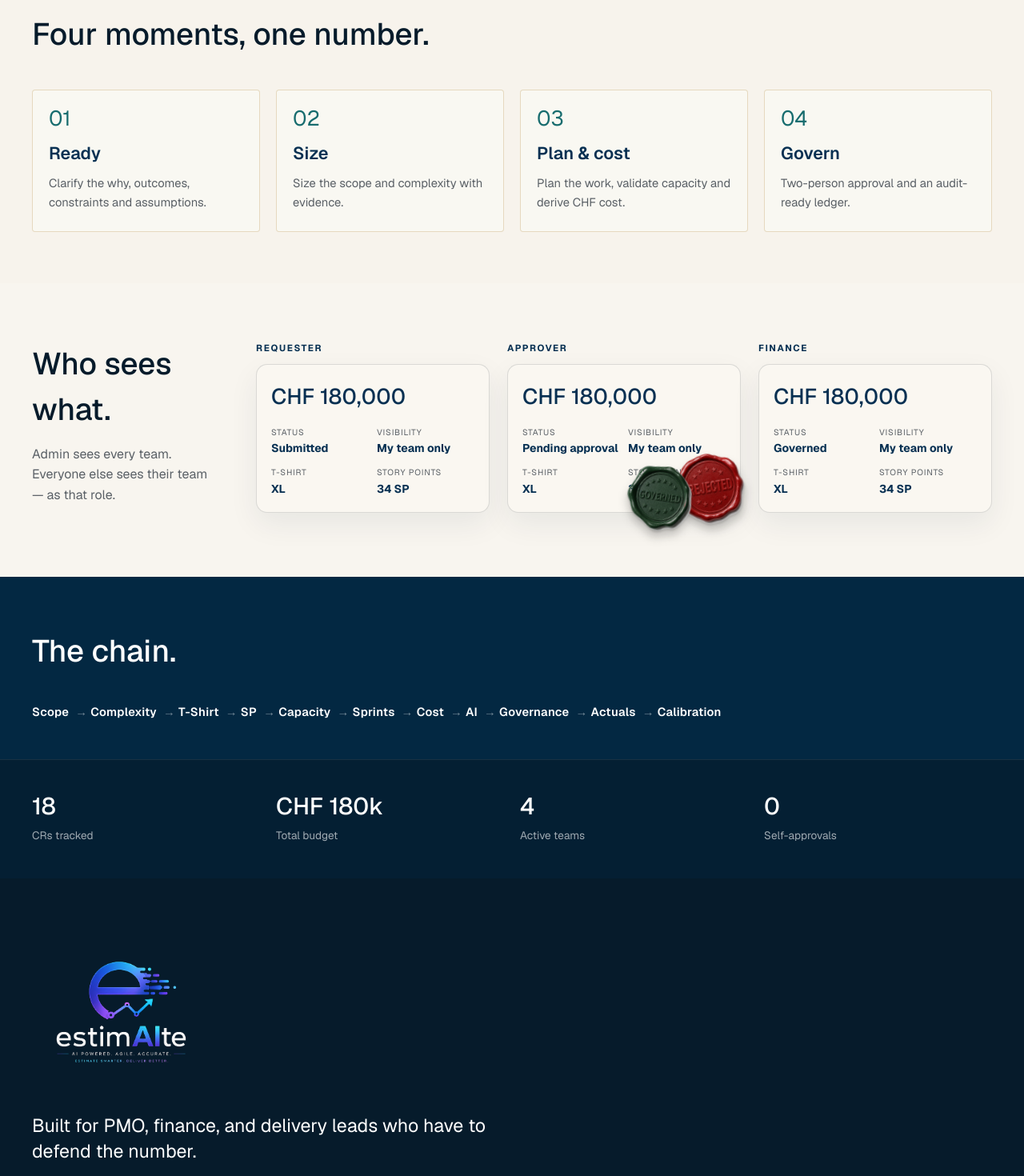
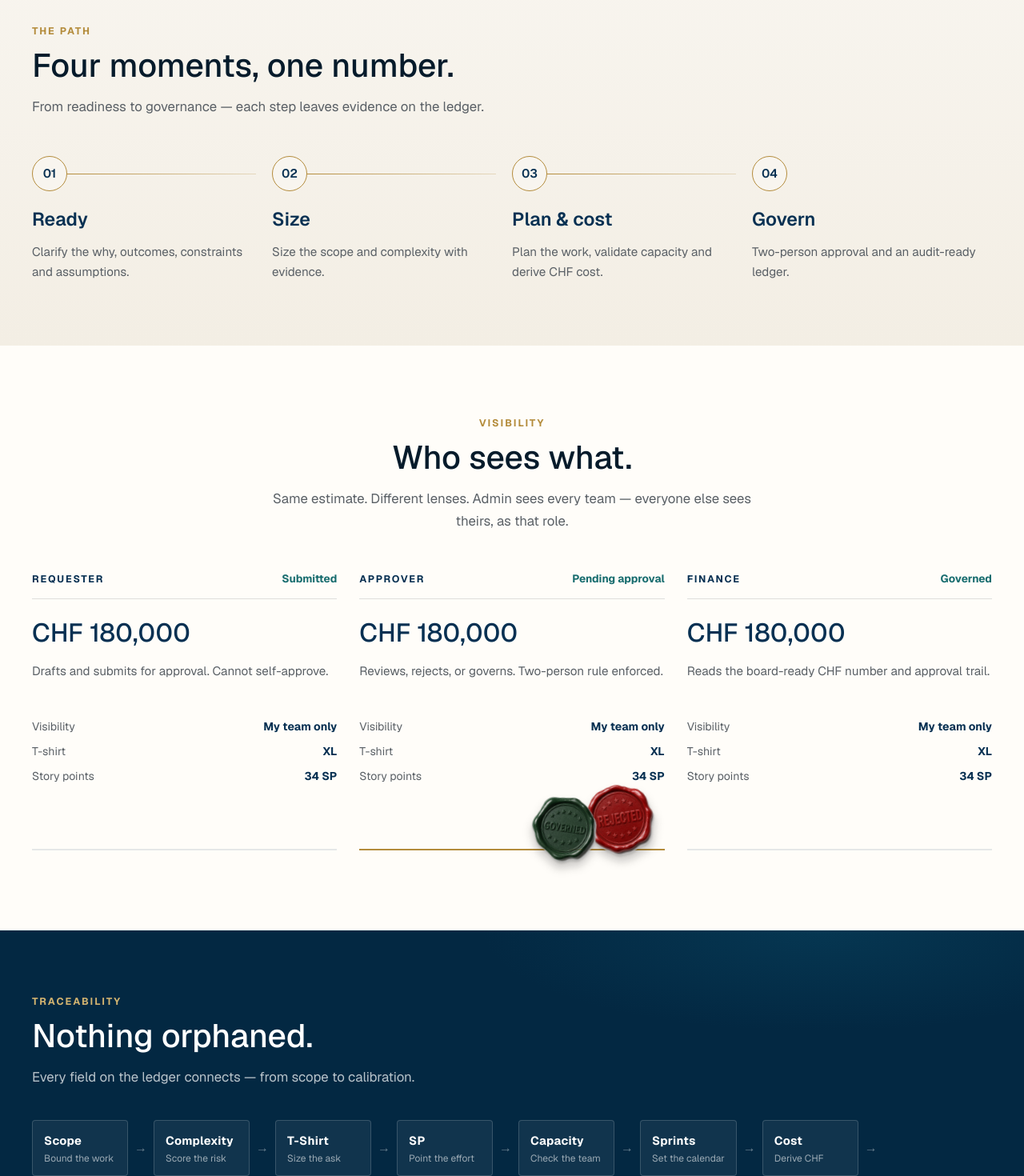
Before and after one commit to ashish-vxii76/Estimaite-NEW-, a Next.js app: page / in a window 1280 px wide. Shown: the part 860-2330 px from the top of the page at 80% size. Built offline with nearby package versions, Linux system fonts and the light colour scheme.

Commit message:
Improve Board Pack sections UX and right-align the header nav.
Logo stays left; Product/Moments/Governance/Proof + Sign in sit together
on the right. Moments become a connected track, roles a clearer mirror,
chain pills with plain-English hints, plus a closing CTA band.

```diff
--- a/src/LandingPage.tsx
+++ b/src/LandingPage.tsx
@@ -29,17 +29,17 @@ const MOMENTS = [
 ] as const;
 
 const CHAIN = [
-  "Scope",
-  "Complexity",
-  "T-Shirt",
-  "SP",
-  "Capacity",
-  "Sprints",
-  "Cost",
-  "AI",
-  "Governance",
-  "Actuals",
-  "Calibration",
+  { label: "Scope", hint: "Bound the work" },
+  { label: "Complexity", hint: "Score the risk" },
+  { label: "T-Shirt", hint: "Size the ask" },
+  { label: "SP", hint: "Point the effort" },
+  { label: "Capacity", hint: "Check the team" },
+  { label: "Sprints", hint: "Set the calendar" },
+  { label: "Cost", hint: "Derive CHF" },
+  { label: "AI", hint: "Note the impact" },
+  { label: "Governance", hint: "Two-person sign" },
+  { label: "Actuals", hint: "Capture delivery" },
+  { label: "Calibration", hint: "Learn the delta" },
 ] as const;
 
 function MiniTrend() {
@@ -114,41 +114,45 @@ function HeroLedger() {
   );
 }
 
-function RoleCard({
+function RolePanel({
   role,
   status,
-  visibility,
+  note,
   seals,
+  emphasis,
 }: {
   role: string;
   status: string;
-  visibility: string;
+  note: string;
   seals?: Array<"red" | "green">;
+  emphasis?: boolean;
 }) {
   return (
-    <article className="bp-role-card">
+    <article className={`bp-role-panel${emphasis ? " bp-role-panel-emphasis" : ""}`}>
+      <header className="bp-role-panel-head">
         <p className="bp-role-label">{role}</p>
-      <div className="bp-role-sheet">
+        <p className="bp-role-status">{status}</p>
+      </header>
+
+      <div className="bp-role-panel-body">
         <p className="bp-role-cost">CHF 180,000</p>
-        <dl>
-          <div>
-            <dt>Status</dt>
-            <dd>{status}</dd>
+        <p className="bp-role-note">{note}</p>
+        <ul className="bp-role-meta">
+          <li>
+            <span>Visibility</span>
+            <strong>My team only</strong>
+          </li>
+          <li>
+            <span>T-shirt</span>
+            <strong>XL</strong>
+          </li>
+          <li>
+            <span>Story points</span>
+            <strong>34 SP</strong>
+          </li>
+        </ul>
       </div>
-          <div>
-            <dt>Visibility</dt>
-            <dd>{visibility}</dd>
-          </div>
-          <div>
-            <dt>T-shirt</dt>
-            <dd>XL</dd>
-          </div>
-          <div>
-            <dt>Story points</dt>
-            <dd>34 SP</dd>
-          </div>
-        </dl>
-      </div>
+
       {seals?.map((seal) => (
         <WaxSeal
           key={seal}
@@ -171,16 +175,17 @@ export default function LandingPage() {
             <EstimAIteLogo tone="light" className="bp-logo" />
           </Link>
 
+          <div className="bp-header-right">
             <nav className="bp-nav" aria-label="Main">
               <a href="#product">Product</a>
               <a href="#moments">Moments</a>
               <a href="#governance">Governance</a>
               <a href="#proof">Proof</a>
             </nav>
-
             <Link href={LOGIN} className="bp-btn bp-btn-ghost">
               Sign in
             </Link>
+          </div>
         </div>
       </header>
 
@@ -201,7 +206,7 @@ export default function LandingPage() {
               </Link>
             </div>
 
-            <div className="bp-hero-art" aria-hidden={false}>
+            <div className="bp-hero-art">
               <HeroLedger />
             </div>
           </div>
@@ -209,13 +214,26 @@ export default function LandingPage() {
 
         <section className="bp-moments" id="moments">
           <div className="bp-section-inner">
+            <div className="bp-section-head">
+              <p className="bp-kicker">The path</p>
               <h2>Four moments, one number.</h2>
-            <ol className="bp-moments-grid">
-              {MOMENTS.map((m) => (
+              <p className="bp-lede">
+                From readiness to governance — each step leaves evidence on the
+                ledger.
+              </p>
+            </div>
+
+            <ol className="bp-moments-track">
+              {MOMENTS.map((m, i) => (
                 <li key={m.n} className="bp-moment">
-                  <span className="bp-moment-n">{m.n}</span>
+                  <div className="bp-moment-rail" aria-hidden>
+                    <span className="bp-moment-dot">{m.n}</span>
+                    {i < MOMENTS.length - 1 ? <span className="bp-moment-line" /> : null}
+                  </div>
+                  <div className="bp-moment-copy">
                     <h3>{m.title}</h3>
                     <p>{m.body}</p>
+                  </div>
                 </li>
               ))}
             </ol>
@@ -223,31 +241,33 @@ export default function LandingPage() {
         </section>
 
         <section className="bp-roles" id="governance">
-          <div className="bp-section-inner bp-roles-inner">
-            <div className="bp-roles-intro">
+          <div className="bp-section-inner">
+            <div className="bp-section-head bp-section-head-center">
+              <p className="bp-kicker">Visibility</p>
               <h2>Who sees what.</h2>
-              <p>
-                Admin sees every team. Everyone else sees their team — as that
-                role.
+              <p className="bp-lede">
+                Same estimate. Different lenses. Admin sees every team —
+                everyone else sees theirs, as that role.
               </p>
             </div>
 
             <div className="bp-roles-grid">
-              <RoleCard
+              <RolePanel
                 role="Requester"
                 status="Submitted"
-                visibility="My team only"
+                note="Drafts and submits for approval. Cannot self-approve."
               />
-              <RoleCard
+              <RolePanel
                 role="Approver"
                 status="Pending approval"
-                visibility="My team only"
+                note="Reviews, rejects, or governs. Two-person rule enforced."
                 seals={["red", "green"]}
+                emphasis
               />
-              <RoleCard
+              <RolePanel
                 role="Finance"
                 status="Governed"
-                visibility="My team only"
+                note="Reads the board-ready CHF number and approval trail."
               />
             </div>
           </div>
@@ -255,11 +275,21 @@ export default function LandingPage() {
 
         <section className="bp-chain" id="proof">
           <div className="bp-section-inner">
-            <h2>The chain.</h2>
+            <div className="bp-section-head">
+              <p className="bp-kicker bp-kicker-on-dark">Traceability</p>
+              <h2>Nothing orphaned.</h2>
+              <p className="bp-lede bp-lede-on-dark">
+                Every field on the ledger connects — from scope to calibration.
+              </p>
+            </div>
+
             <ol className="bp-chain-flow">
-              {CHAIN.map((label, i) => (
-                <li key={label} className="bp-chain-item">
-                  <span>{label}</span>
+              {CHAIN.map((item, i) => (
+                <li key={item.label} className="bp-chain-item">
+                  <div className="bp-chain-pill">
+                    <strong>{item.label}</strong>
+                    <span>{item.hint}</span>
+                  </div>
                   {i < CHAIN.length - 1 ? (
                     <span className="bp-chain-arrow" aria-hidden>
                       →
@@ -272,23 +302,35 @@ export default function LandingPage() {
         </section>
 
         <section className="bp-proof" aria-label="Proof points">
-          <div className="bp-section-inner bp-proof-grid">
+          <div className="bp-section-inner">
+            <div className="bp-proof-grid">
               <div>
                 <strong>18</strong>
-              <span>CRs tracked</span>
+                <span>Change requests tracked</span>
               </div>
               <div>
                 <strong>CHF 180k</strong>
-              <span>Total budget</span>
+                <span>Governed budget on the ledger</span>
               </div>
               <div>
                 <strong>4</strong>
-              <span>Active teams</span>
+                <span>Teams active and aligned</span>
               </div>
               <div>
                 <strong>0</strong>
-              <span>Self-approvals</span>
+                <span>Self-approvals tolerated</span>
               </div>
+            </div>
+          </div>
+        </section>
+
+        <section className="bp-close">
+          <div className="bp-section-inner bp-close-inner">
+            <h2>Ready when the number has to hold up.</h2>
+            <p>Open the ledger and start a governed estimate.</p>
+            <Link href={LOGIN} className="bp-btn bp-btn-solid">
+              Start a governed estimate
+            </Link>
           </div>
         </section>
       </main>
--- a/src/landing.css
+++ b/src/landing.css
@@ -55,9 +55,9 @@
   width: min(100% - 48px, var(--bp-width));
   margin-inline: auto;
   min-height: 92px;
-  display: grid;
-  grid-template-columns: 1fr auto 1fr;
+  display: flex;
   align-items: center;
+  justify-content: space-between;
   gap: 24px;
 }
 
@@ -65,7 +65,7 @@
   display: inline-flex;
   align-items: center;
   line-height: 0;
-  justify-self: start;
+  flex-shrink: 0;
 }
 
 .bp-logo {
@@ -77,10 +77,19 @@
   object-position: left center;
 }
 
+.bp-header-right {
+  display: flex;
+  align-items: center;
+  justify-content: flex-end;
+  gap: 28px;
+  margin-left: auto;
+}
+
 .bp-nav {
   display: flex;
-  gap: 35px;
-  justify-content: center;
+  gap: 28px;
+  align-items: center;
+  justify-content: flex-end;
 }
 
 .bp-nav a {
@@ -88,14 +97,15 @@
   font-weight: 600;
   letter-spacing: 0.04em;
   color: var(--bp-navy-ink);
+  white-space: nowrap;
 }
 
 .bp-nav a:hover {
   color: var(--bp-teal);
 }
 
-.bp-header-inner > .bp-btn {
-  justify-self: end;
+.bp-header-right > .bp-btn {
+  flex-shrink: 0;
   min-height: 50px;
   padding: 0 22px;
   font-size: 1rem;
@@ -393,140 +403,222 @@
   transform: rotate(-8deg);
 }
 
-/* —— Moments —— */
+/* —— Shared section heads —— */
 
-.bp-moments {
-  padding: 72px 0 64px;
-  background: #f7f3ec;
-  border-top: 1px solid var(--bp-border);
+.bp-section-head {
+  max-width: 40rem;
+}
+
+.bp-section-head-center {
+  margin-inline: auto;
+  text-align: center;
+}
+
+.bp-kicker {
+  margin: 0 0 10px;
+  font-size: 0.78rem;
+  font-weight: 700;
+  letter-spacing: 0.16em;
+  text-transform: uppercase;
+  color: var(--bp-gold);
+}
+
+.bp-kicker-on-dark {
+  color: var(--bp-gold-light, #d3b470);
+}
+
+.bp-lede {
+  margin: 14px 0 0;
+  font-size: 1.05rem;
+  line-height: 1.65;
+  color: var(--bp-muted);
+}
+
+.bp-lede-on-dark {
+  color: rgba(255, 255, 255, 0.72);
 }
 
 .bp-moments h2,
 .bp-roles h2,
-.bp-chain h2 {
+.bp-chain h2,
+.bp-close h2 {
   margin: 0;
   font-family: var(--bp-serif);
-  font-size: clamp(1.9rem, 3vw, 2.4rem);
+  font-size: clamp(1.95rem, 3.2vw, 2.55rem);
   font-weight: 500;
   color: var(--bp-navy-ink);
+  line-height: 1.15;
 }
 
-.bp-moments-grid {
+/* —— Moments (connected track) —— */
+
+.bp-moments {
+  padding: 88px 0 80px;
+  background:
+    linear-gradient(180deg, #f8f5ef 0%, #f3eee4 100%);
+  border-top: 1px solid var(--bp-border);
+}
+
+.bp-moments-track {
   list-style: none;
-  margin: 40px 0 0;
+  margin: 48px 0 0;
   padding: 0;
   display: grid;
   grid-template-columns: repeat(4, minmax(0, 1fr));
-  gap: 20px;
-  counter-reset: none;
+  gap: 0;
 }
 
 .bp-moment {
-  padding: 22px 20px 24px;
-  border: 1px solid rgba(180, 140, 60, 0.28);
-  border-radius: 4px;
-  background: rgba(250, 248, 244, 0.85);
+  display: grid;
+  gap: 18px;
+  padding-right: 20px;
 }
 
-.bp-moment-n {
-  display: block;
-  font-family: var(--bp-serif);
-  font-size: 1.65rem;
-  color: var(--bp-teal);
-  line-height: 1;
+.bp-moment-rail {
+  display: flex;
+  align-items: center;
+  gap: 0;
+  min-height: 44px;
 }
 
-.bp-moment h3 {
-  margin: 14px 0 0;
+.bp-moment-dot {
+  display: inline-flex;
+  align-items: center;
+  justify-content: center;
+  width: 44px;
+  height: 44px;
+  flex-shrink: 0;
+  border: 1.5px solid var(--bp-gold);
+  border-radius: 999px;
+  background: var(--bp-cream-2);
   font-family: var(--bp-serif);
-  font-size: 1.35rem;
+  font-size: 0.95rem;
+  font-weight: 600;
+  color: var(--bp-navy);
+  z-index: 1;
+}
+
+.bp-moment-line {
+  flex: 1;
+  height: 1px;
+  margin-left: -1px;
+  background: linear-gradient(90deg, var(--bp-gold), rgba(180, 140, 60, 0.25));
+}
+
+.bp-moment-copy h3 {
+  margin: 0;
+  font-family: var(--bp-serif);
+  font-size: 1.45rem;
   font-weight: 600;
   color: var(--bp-navy);
 }
 
-.bp-moment p {
+.bp-moment-copy p {
   margin: 10px 0 0;
-  font-size: 0.92rem;
-  line-height: 1.6;
+  max-width: 28ch;
+  font-size: 0.95rem;
+  line-height: 1.65;
   color: var(--bp-muted);
 }
 
-/* —— Roles —— */
+/* —— Roles (role mirror) —— */
 
 .bp-roles {
-  padding: 72px 0 80px;
-  background: var(--bp-cream-2);
-}
-
-.bp-roles-inner {
-  display: grid;
-  grid-template-columns: minmax(180px, 240px) 1fr;
-  gap: 40px;
-  align-items: start;
-}
-
-.bp-roles-intro p {
-  margin: 14px 0 0;
-  max-width: 22ch;
-  font-size: 1rem;
-  line-height: 1.6;
-  color: var(--bp-muted);
+  padding: 88px 0 100px;
+  background: #fffdf9;
 }
 
 .bp-roles-grid {
+  margin-top: 48px;
   display: grid;
   grid-template-columns: repeat(3, minmax(0, 1fr));
-  gap: 22px;
+  gap: 28px;
+  align-items: stretch;
 }
 
-.bp-role-card {
+.bp-role-panel {
   position: relative;
+  display: flex;
+  flex-direction: column;
+  min-height: 100%;
+  padding: 0 0 28px;
+  border-bottom: 2px solid rgba(7, 48, 82, 0.1);
+}
+
+.bp-role-panel-emphasis {
+  border-bottom-color: var(--bp-gold);
+}
+
+.bp-role-panel-head {
+  display: flex;
+  align-items: baseline;
+  justify-content: space-between;
+  gap: 12px;
+  margin-bottom: 18px;
+  padding-bottom: 14px;
+  border-bottom: 1px solid var(--bp-border);
 }
 
 .bp-role-label {
-  margin: 0 0 12px;
-  font-size: 0.72rem;
+  margin: 0;
+  font-size: 0.78rem;
   font-weight: 700;
   letter-spacing: 0.14em;
   text-transform: uppercase;
   color: var(--bp-navy);
 }
 
-.bp-role-sheet {
-  padding: 20px 18px 18px;
-  border: 1px solid var(--bp-border);
-  border-radius: 14px;
-  background: var(--bp-paper);
-  box-shadow: 0 14px 36px rgba(3, 40, 66, 0.07);
+.bp-role-status {
+  margin: 0;
+  font-size: 0.85rem;
+  font-weight: 650;
+  color: var(--bp-teal);
+  text-align: right;
+}
+
+.bp-role-panel-body {
+  flex: 1;
+  padding-bottom: 52px;
 }
 
 .bp-role-cost {
   margin: 0;
   font-family: var(--bp-serif);
-  font-size: 1.7rem;
+  font-size: 2rem;
   font-weight: 500;
   color: var(--bp-navy);
 }
 
-.bp-role-sheet dl {
-  margin: 16px 0 0;
-  display: grid;
-  grid-template-columns: 1fr 1fr;
-  gap: 12px 10px;
+.bp-role-note {
+  margin: 12px 0 0;
+  font-size: 0.95rem;
+  line-height: 1.55;
+  color: var(--bp-muted);
+  min-height: 3.2em;
 }
 
-.bp-role-sheet dt {
-  font-size: 0.65rem;
-  letter-spacing: 0.08em;
-  text-transform: uppercase;
+.bp-role-meta {
+  list-style: none;
+  margin: 22px 0 0;
+  padding: 0;
+  display: grid;
+  gap: 10px;
+}
+
+.bp-role-meta li {
+  display: flex;
+  justify-content: space-between;
+  gap: 12px;
+  font-size: 0.88rem;
+}
+
+.bp-role-meta span {
   color: var(--bp-muted);
 }
 
-.bp-role-sheet dd {
-  margin: 2px 0 0;
-  font-size: 0.88rem;
+.bp-role-meta strong {
+  color: var(--bp-navy);
   font-weight: 700;
-  color: var(--bp-navy);
 }
 
 .bp-role-seal {
@@ -535,22 +627,24 @@
 }
 
 .bp-role-seal-red {
-  right: -10px;
-  bottom: -18px;
+  right: 8px;
+  bottom: -12px;
   transform: rotate(-10deg);
 }
 
 .bp-role-seal-green {
-  right: 54px;
-  bottom: -28px;
+  right: 78px;
+  bottom: -22px;
   transform: rotate(8deg);
 }
 
 /* —— Chain —— */
 
 .bp-chain {
-  padding: 64px 0 48px;
-  background: var(--bp-navy-deep);
+  padding: 80px 0 72px;
+  background:
+    radial-gradient(ellipse 60% 50% at 80% 0%, rgba(11, 82, 111, 0.35), transparent 55%),
+    var(--bp-navy-deep);
   color: #fff;
 }
 
@@ -560,32 +654,53 @@
 
 .bp-chain-flow {
   list-style: none;
-  margin: 36px 0 0;
+  margin: 40px 0 0;
   padding: 0;
   display: flex;
   flex-wrap: wrap;
-  align-items: center;
-  gap: 10px 4px;
+  align-items: stretch;
+  gap: 10px 6px;
 }
 
 .bp-chain-item {
   display: inline-flex;
   align-items: center;
-  gap: 8px;
+  gap: 6px;
+}
+
+.bp-chain-pill {
+  display: grid;
+  gap: 4px;
+  min-width: 7.5rem;
+  padding: 14px 14px 12px;
+  border: 1px solid rgba(255, 255, 255, 0.16);
+  border-radius: 4px;
+  background: rgba(255, 255, 255, 0.06);
+}
+
+.bp-chain-pill strong {
   font-size: 0.92rem;
-  font-weight: 600;
+  font-weight: 700;
   letter-spacing: 0.02em;
 }
 
+.bp-chain-pill span {
+  font-size: 0.75rem;
+  color: rgba(255, 255, 255, 0.58);
+  line-height: 1.3;
+}
+
 .bp-chain-arrow {
-  opacity: 0.45;
+  opacity: 0.4;
   font-weight: 400;
+  font-size: 1rem;
+  padding-inline: 2px;
 }
 
 /* —— Proof —— */
 
 .bp-proof {
-  padding: 36px 0 44px;
+  padding: 48px 0;
   background: #041f33;
   border-top: 1px solid rgba(255, 255, 255, 0.08);
   color: rgba(255, 255, 255, 0.88);
@@ -594,22 +709,50 @@
 .bp-proof-grid {
   display: grid;
   grid-template-columns: repeat(4, minmax(0, 1fr));
-  gap: 20px;
+  gap: 28px;
 }
 
 .bp-proof-grid strong {
   display: block;
   font-family: var(--bp-serif);
-  font-size: 1.85rem;
+  font-size: 2rem;
   font-weight: 500;
   color: #fff;
 }
 
 .bp-proof-grid span {
   display: block;
-  margin-top: 4px;
-  font-size: 0.85rem;
-  color: rgba(255, 255, 255, 0.62);
+  margin-top: 6px;
+  max-width: 16ch;
+  font-size: 0.88rem;
+  line-height: 1.4;
+  color: rgba(255, 255, 255, 0.58);
+}
+
+/* —— Closing CTA —— */
+
+.bp-close {
+  padding: 72px 0;
+  background: var(--bp-cream);
+  border-top: 1px solid var(--bp-border);
+}
+
+.bp-close-inner {
+  text-align: center;
+  max-width: 36rem;
+  margin-inline: auto;
+}
+
+.bp-close-inner p {
+  margin: 14px 0 0;
+  font-size: 1.05rem;
+  color: var(--bp-muted);
+}
+
+.bp-close-inner .bp-btn {
+  margin-top: 28px;
+  min-height: 52px;
+  padding-inline: 26px;
 }
 
 /* —— Footer —— */
@@ -676,10 +819,6 @@
 /* —— Responsive —— */
 
 @media (max-width: 960px) {
-  .bp-header-inner {
-    grid-template-columns: 1fr auto;
-  }
-
   .bp-nav {
     display: none;
   }
@@ -698,18 +837,23 @@
     min-height: 420px;
   }
 
-  .bp-moments-grid,
+  .bp-moments-track,
   .bp-roles-grid,
   .bp-proof-grid {
     grid-template-columns: 1fr 1fr;
   }
 
-  .bp-roles-inner {
-    grid-template-columns: 1fr;
+  .bp-moments-track {
+    gap: 28px 16px;
   }
 
-  .bp-roles-intro p {
-    max-width: 40ch;
+  .bp-moment {
+    padding-right: 0;
+  }
+
+  .bp-moment:nth-child(2) .bp-moment-line,
+  .bp-moment:nth-child(4) .bp-moment-line {
+    display: none;
   }
 }
 
@@ -725,10 +869,14 @@
     height: 55px;
   }
 
-  .bp-moments-grid,
+  .bp-moments-track,
   .bp-roles-grid,
   .bp-proof-grid {
     grid-template-columns: 1fr;
+  }
+
+  .bp-moment-line {
+    display: none;
   }
 
   .bp-ledger-mid,
@@ -751,6 +899,10 @@
   .bp-footer-bottom > span:last-child {
     justify-self: start;
   }
+
+  .bp-chain-pill {
+    min-width: 6.5rem;
+  }
 }
 
 @media (prefers-reduced-motion: reduce) {
```
Lines whose indentation alone changed are shown as unchanged.
